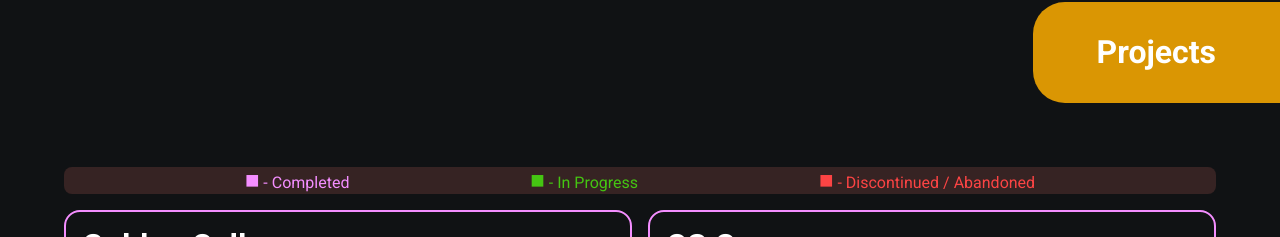
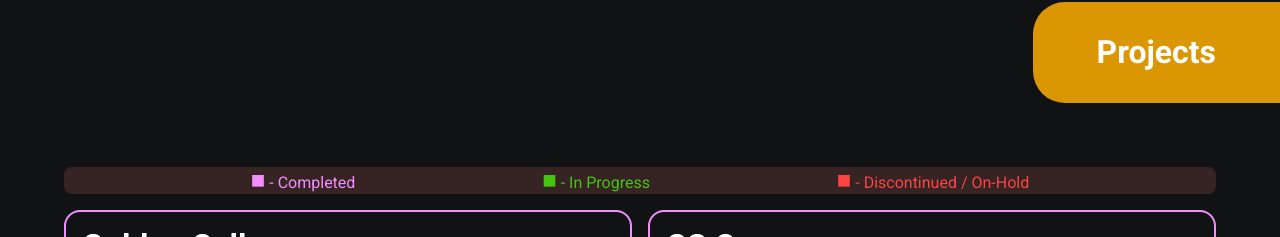
Before and after one commit to RepeaterCreeper/repeatercreeper.github.io, a website built with Parcel: page index.html in a window 1280 px wide. Shown: the part 1710-1947 px from the top of the page. Built offline with nearby package versions, Linux system fonts and the light colour scheme; a script that the page names is missing.

Commit message:
Update index.html

```diff
--- a/index.html
+++ b/index.html
@@ -109,7 +109,7 @@
             <div class="project-legend">
                 <div style="color: #F48EFF;"><span style="font-size: 1.5rem;">&#9632;</span> - Completed</div>
                 <div style="color: rgb(69, 197, 18);"><span style="font-size: 1.5rem;">&#9632;</span> - In Progress</div>
-                <div style="color: #fc4444;"><span style="font-size: 1.5rem;">&#9632;</span> - Discontinued / Abandoned</div>
+                <div style="color: #fc4444;"><span style="font-size: 1.5rem;">&#9632;</span> - Discontinued / On-Hold</div>
             </div>
             <div class="projects-list">
                 <div class="project-item completed">
```
